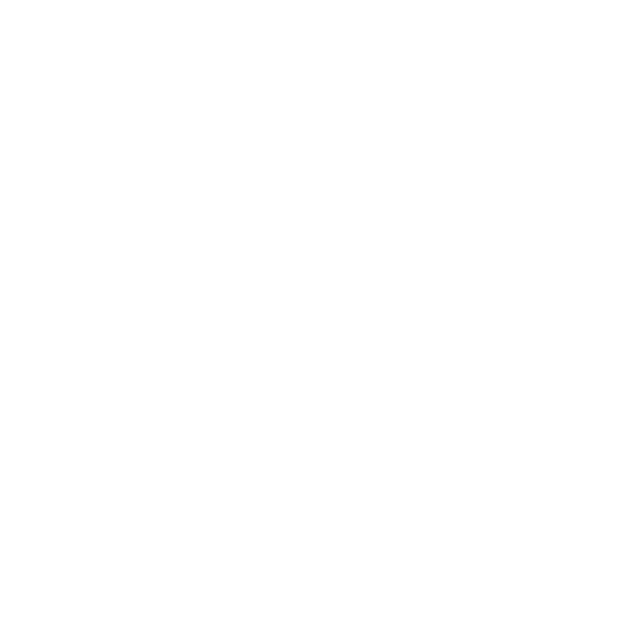
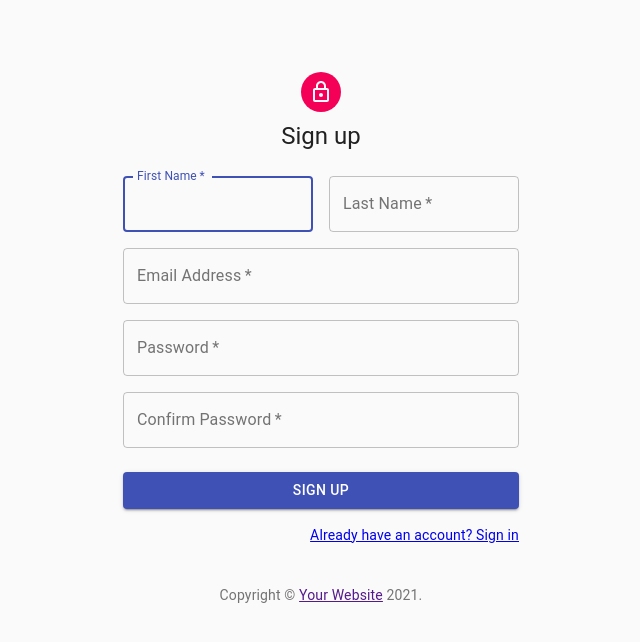
Before and after one commit to antoinedga/medicineTracking, a React (Create React App) app in the folder view/: page /register in a window 1280 px wide. Shown: the top 642 px of the page, without its empty margins (319-959 px from the left). Built offline with nearby package versions, Linux system fonts and the light colour scheme.

Commit message:
working on error handling for login  and working on 404 page

```diff
--- a/view/package.json
+++ b/view/package.json
@@ -35,5 +35,8 @@
       "last 1 firefox version",
       "last 1 safari version"
     ]
+  },
+  "devDependencies": {
+    "@material-ui/icons": "^4.11.2"
   }
 }
--- a/view/src/App.js
+++ b/view/src/App.js
@@ -3,6 +3,8 @@ import React from "react";
 import {BrowserRouter as Router, Switch, Route} from "react-router-dom";
 import Login from "./components/login"
 import NoMatch from "./components/noMatch/noMatch";
+import Register from "./components/register"
+
 function App() {
   return (
       <Router>
@@ -11,12 +13,12 @@ function App() {
                     <Login/>
                 </Route>
 
-                <Route path="/login">
+                <Route exact path="/login">
                     <Login/>
                 </Route>
 
-                <Route path="/register">
-
+                <Route exact path="/register">
+                    <Register/>
                 </Route>
 
                 <Route path="/dashboard">
--- a/view/src/components/login/index.js
+++ b/view/src/components/login/index.js
@@ -1,5 +1,5 @@
 
-import React from 'react';
+import React,{ useState} from 'react';
 import Avatar from '@material-ui/core/Avatar';
 import Button from '@material-ui/core/Button';
 import CssBaseline from '@material-ui/core/CssBaseline';
@@ -12,6 +12,7 @@ import Box from '@material-ui/core/Box';
 import Typography from '@material-ui/core/Typography';
 import { makeStyles } from '@material-ui/core/styles';
 import Container from '@material-ui/core/Container';
+import { FormHelperText } from '@material-ui/core';
 
 
 const useStyles = makeStyles((theme) => ({
@@ -37,6 +38,23 @@ const useStyles = makeStyles((theme) => ({
 export default function SignIn() {
     const classes = useStyles();
 
+    const [state, setState] = useState({
+        email: "",
+        password: ""
+    });
+
+    const handleInputChange = (event) => {
+        setState((prevProps) => ({
+            ...prevProps,
+            [event.target.name]: event.target.value
+        }));
+    };
+
+    const handleSubmit = (event) => {
+        event.preventDefault();
+        console.log(state);
+    };
+
     return (
         <Container component="main" maxWidth="xs">
             <CssBaseline />
@@ -60,7 +78,9 @@ export default function SignIn() {
                             autoComplete="email"
                             autoFocus
                             varient="outlined"
+                            onChange={handleInputChange}
                         />
+                        <FormHelperText style={{ visibility:  (state.email == "" && state.password != "") ? 'visible': 'hidden'}} >EMAIL NEEDS TO BE FILLED</FormHelperText>
                     </div>
 
                     <TextField
@@ -73,7 +93,11 @@ export default function SignIn() {
                         type="password"
                         id="password"
                         autoComplete="current-password"
+                        onChange={handleInputChange}
                     />
+
+                     <FormHelperText style={{ visibility:  (state.email != "" && state.password == "") ? 'visible': 'hidden'}} >PASSWORD NEEDS TO BE FILLED</FormHelperText>
+
                     <FormControlLabel
                         control={<Checkbox value="remember" color="primary" />}
                         label="Remember me"
@@ -94,7 +118,7 @@ export default function SignIn() {
                             </Link>
                         </Grid>
                         <Grid item>
-                            <Link href="#" variant="body2">
+                            <Link href="/register" variant="body2">
                                 {"Don't have an account? Sign Up"}
                             </Link>
                         </Grid>
--- a/view/src/components/noMatch/noMatch.css
+++ b/view/src/components/noMatch/noMatch.css
@@ -1,5 +1,5 @@
 .big-text {
-    font-size: 10vw;
+    font-size: 15vw;
     color: red;
     padding-bottom: 0;
     margin-bottom: 0;
@@ -11,4 +11,5 @@ p {
 
 .container-text {
     padding: 16px 10px 16px 16px;
+
 }
--- a/view/src/components/noMatch/noMatch.js
+++ b/view/src/components/noMatch/noMatch.js
@@ -1,19 +1,29 @@
 import React from 'react';
 import {Grid} from '@material-ui/core'
 import './noMatch.css'
-import { useLocation } from 'react-router-dom'
+import { useLocation, Link, useHistory } from 'react-router-dom'
+import Button from "@material-ui/core/Button";
+
+
+
 
 export default function NoMatch() {
-
+    let history = useHistory();
     let location = useLocation().pathname;
     return (
-        <Grid container justify="flex-start" className="container-text" >
+        <Grid container justify="center" className="container-text" >
             <Grid item>
                 <h1 className="big-text">404</h1>
                 <p>Resource cannot be found!</p>
                 <p>Cannot find resource at: {location}</p>
+                <Grid item>
+                    <Button variant="contained" color="primary"   onClick={() => {
+                        history.goBack();
+                    }}>
+                        Return to Previous Page
+                    </Button>
+                </Grid>
             </Grid>
-
         </Grid>
         );
 }
--- /dev/null
+++ b/view/src/components/register/index.js
@@ -0,0 +1,146 @@
+import React from 'react';
+import Avatar from '@material-ui/core/Avatar';
+import Button from '@material-ui/core/Button';
+import CssBaseline from '@material-ui/core/CssBaseline';
+import TextField from '@material-ui/core/TextField';
+import FormControlLabel from '@material-ui/core/FormControlLabel';
+import Checkbox from '@material-ui/core/Checkbox';
+import {Link} from 'react-router-dom';
+import Grid from '@material-ui/core/Grid';
+import Box from '@material-ui/core/Box';
+import LockOutlinedIcon from '@material-ui/icons/LockOutlined';
+import Typography from '@material-ui/core/Typography';
+import { makeStyles } from '@material-ui/core/styles';
+import Container from '@material-ui/core/Container';
+
+function Copyright() {
+    return (
+        <Typography variant="body2" color="textSecondary" align="center">
+            {'Copyright © '}
+            <Link color="inherit" href="https://material-ui.com/">
+                Your Website
+            </Link>{' '}
+            {new Date().getFullYear()}
+            {'.'}
+        </Typography>
+    );
+}
+
+const useStyles = makeStyles((theme) => ({
+    paper: {
+        marginTop: theme.spacing(8),
+        display: 'flex',
+        flexDirection: 'column',
+        alignItems: 'center',
+    },
+    avatar: {
+        margin: theme.spacing(1),
+        backgroundColor: theme.palette.secondary.main,
+    },
+    form: {
+        width: '100%', // Fix IE 11 issue.
+        marginTop: theme.spacing(3),
+    },
+    submit: {
+        margin: theme.spacing(3, 0, 2),
+    },
+}));
+
+export default function SignUp() {
+    const classes = useStyles();
+
+    return (
+        <Container component="main" maxWidth="xs">
+            <CssBaseline />
+            <div className={classes.paper}>
+                <Avatar className={classes.avatar}>
+                    <LockOutlinedIcon />
+                </Avatar>
+                <Typography component="h1" variant="h5">
+                    Sign up
+                </Typography>
+                <form className={classes.form} noValidate>
+                    <Grid container spacing={2}>
+                        <Grid item xs={12} sm={6}>
+                            <TextField
+                                autoComplete="fname"
+                                name="firstName"
+                                variant="outlined"
+                                required
+                                fullWidth
+                                id="firstName"
+                                label="First Name"
+                                autoFocus
+                            />
+                        </Grid>
+                        <Grid item xs={12} sm={6}>
+                            <TextField
+                                variant="outlined"
+                                required
+                                fullWidth
+                                id="lastName"
+                                label="Last Name"
+                                name="lastName"
+                                autoComplete="lname"
+                            />
+                        </Grid>
+                        <Grid item xs={12}>
+                            <TextField
+                                variant="outlined"
+                                required
+                                fullWidth
+                                id="email"
+                                label="Email Address"
+                                name="email"
+                                autoComplete="email"
+                            />
+                        </Grid>
+                        <Grid item xs={12}>
+                            <TextField
+                                variant="outlined"
+                                required
+                                fullWidth
+                                name="password"
+                                label="Password"
+                                type="password"
+                                id="password"
+                                autoComplete="current-password"
+                            />
+                        </Grid>
+                        <Grid item xs={12}>
+                            <TextField
+                                variant="outlined"
+                                required
+                                fullWidth
+                                name="password"
+                                label="Confirm Password"
+                                type="password"
+                                id="password"
+                                autoComplete="confirm-password"
+                            />
+                        </Grid>
+                    </Grid>
+                    <Button
+                        type="submit"
+                        fullWidth
+                        variant="contained"
+                        color="primary"
+                        className={classes.submit}
+                    >
+                        Sign Up
+                    </Button>
+                    <Grid container justify="flex-end">
+                        <Grid item>
+                            <Link to="/login" variant="body2">
+                                Already have an account? Sign in
+                            </Link>
+                        </Grid>
+                    </Grid>
+                </form>
+            </div>
+            <Box mt={5}>
+                <Copyright />
+            </Box>
+        </Container>
+    );
+}
```
Also changed, not shown: view/src/components/copyRight/index.js (added, +17 -0 lines), view/src/store/constants/usersConstants.js (deleted, +0 -15 lines), view/src/store/actionTypes.js (renamed from view/store/actionTypes.js), view/src/store/actions/actionCreator.js (added), view/src/store/index.js (added), view/store/actions/actionCreator.js (deleted), 2 other files (tests, documents, lock files or other folders).
